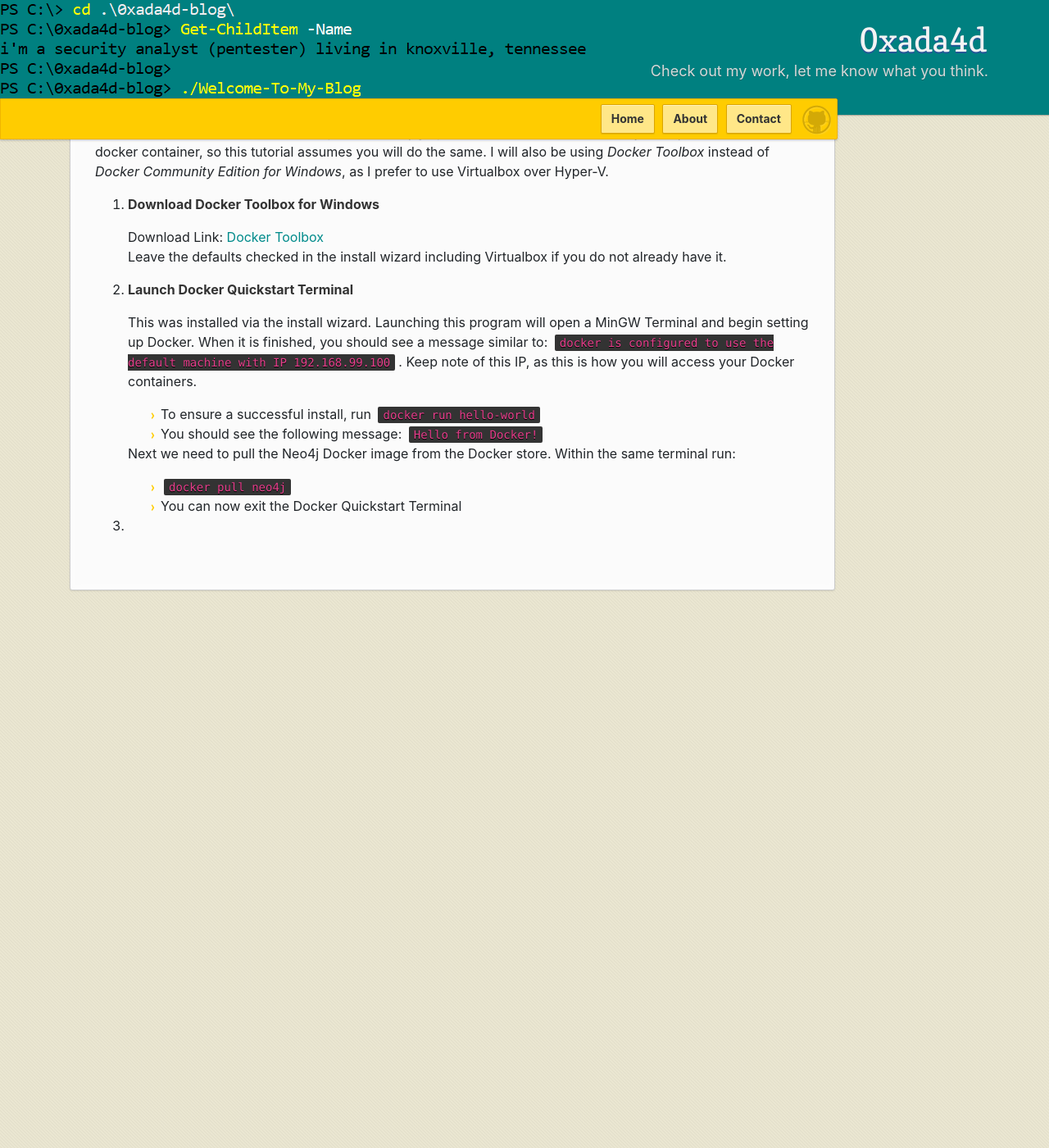
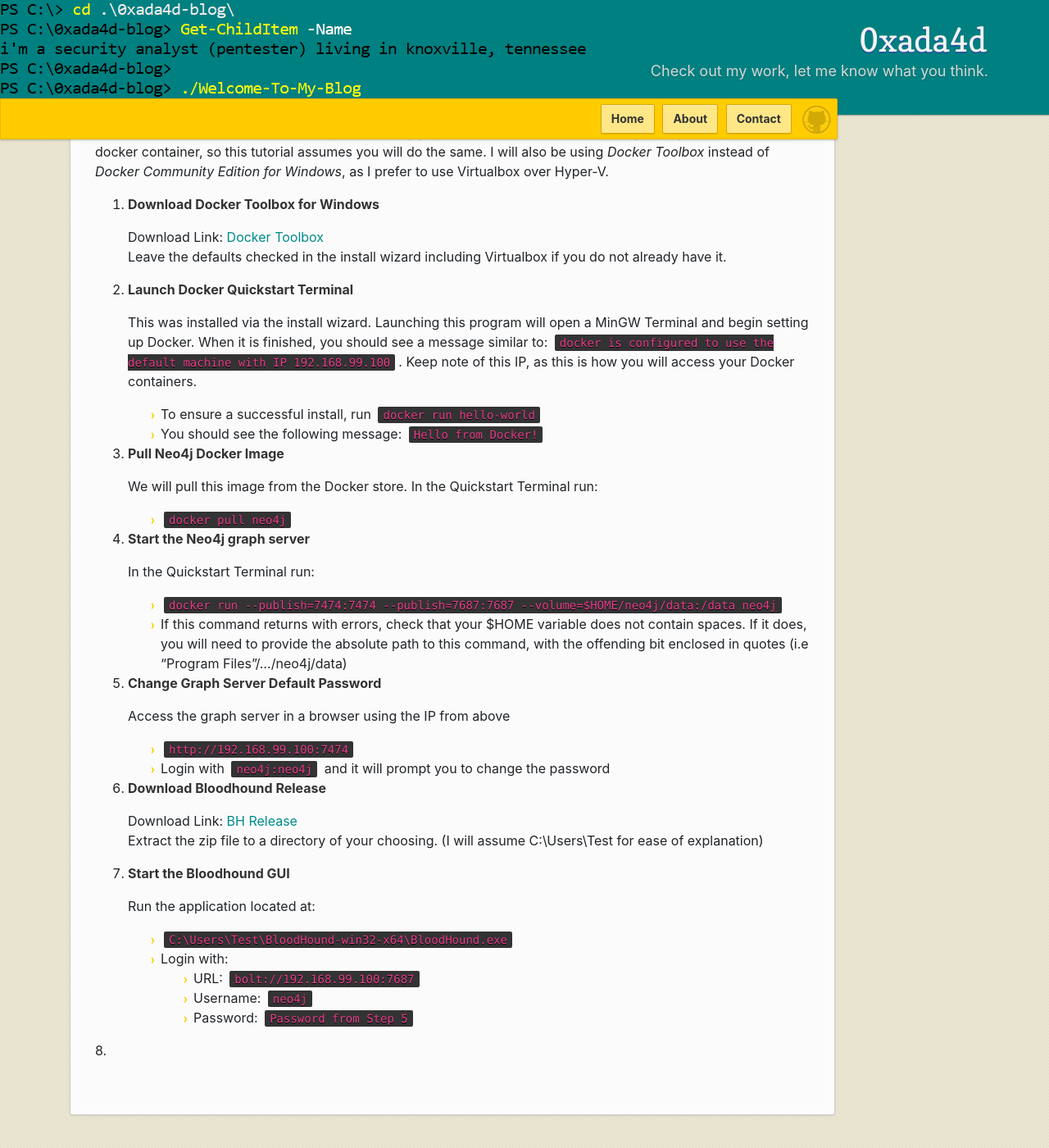
Before and after one commit to 0xada4d/0xada4d.github.io, a Jekyll site: the page built from _posts/2018-03-03-installing-bloodhound-server.md, in a window 1280 px wide and 1400 px high, scrolled down 1080 px. Shown: the whole window at 82% size. Built offline with Jekyll 4.4.1, drawn with Linux system fonts in a browser that asks for light colours; comment, search, counter and statistics services are not loaded; before the commit the page ends 1840 px from its top, so only the background shows below that.

Commit message:
bloodhound how-to post

```diff
--- a/_posts/2018-03-03-installing-bloodhound-server.md
+++ b/_posts/2018-03-03-installing-bloodhound-server.md
@@ -45,8 +45,35 @@
    - To ensure a successful install, run `docker run hello-world`
    - You should see the following message: `Hello from Docker!`
 
-   Next we need to pull the Neo4j Docker image from the Docker store. Within the same terminal run:
+3. **Pull Neo4j Docker Image**
+
+   We will pull this image from the Docker store. In the Quickstart Terminal run:
    - `docker pull neo4j`
-   - You can now exit the Docker Quickstart Terminal
 
-3.
+4. **Start the Neo4j graph server**
+
+   In the Quickstart Terminal run:
+   - `docker run --publish=7474:7474 --publish=7687:7687 --volume=$HOME/neo4j/data:/data neo4j`
+   - If this command returns with errors, check that your $HOME variable does not contain spaces. If it does, you will need to provide the absolute path to this command, with the offending bit enclosed in quotes (i.e "Program Files"/.../neo4j/data)
+
+5. **Change Graph Server Default Password**
+
+   Access the graph server in a browser using the IP from above
+   - `http://192.168.99.100:7474`
+   - Login with `neo4j:neo4j` and it will prompt you to change the password
+
+6. **Download Bloodhound Release**
+
+   Download Link: [BH Release](https://github.com/BloodHoundAD/BloodHound/releases)
+   Extract the zip file to a directory of your choosing. (I will assume C:\Users\Test for ease of explanation)
+
+7. **Start the Bloodhound GUI**
+
+   Run the application located at:
+   - `C:\Users\Test\BloodHound-win32-x64\BloodHound.exe`
+   - Login with:
+     - URL: `bolt://192.168.99.100:7687`
+     - Username: `neo4j`
+     - Password: `Password from Step 5`
+
+8.
```
